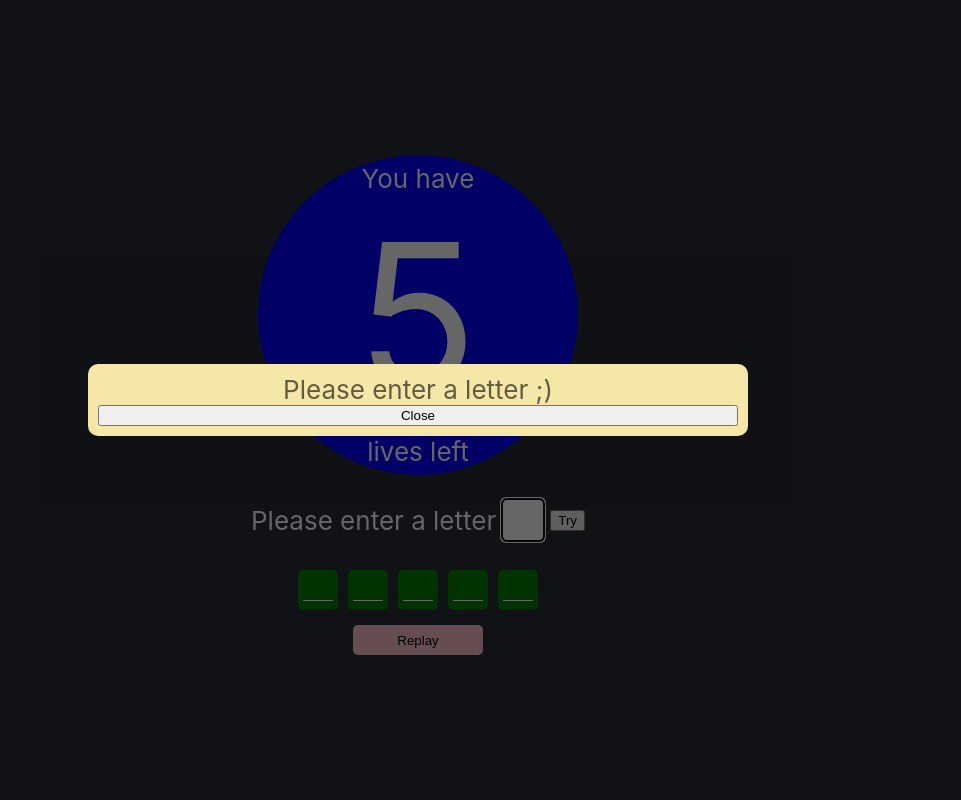
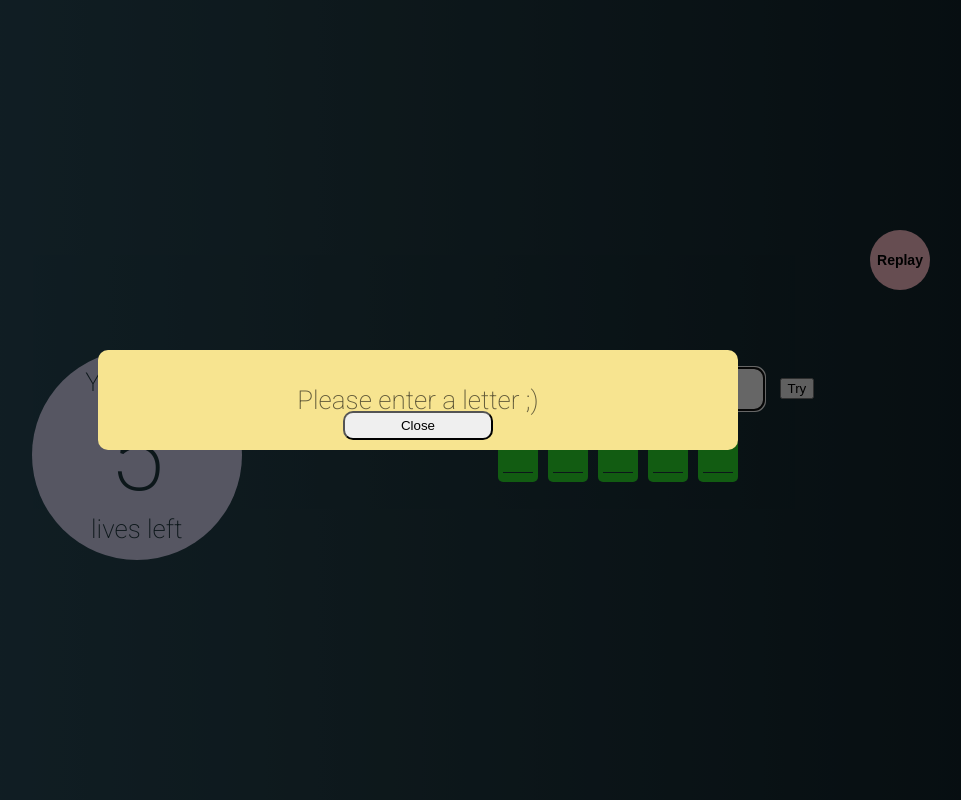
Before and after one commit to aledeloss/hangman-game, a React (Create React App) app: page / in a window 1280 px wide. Both pictures are taken after a click on the button "Try". Shown: the whole page, without its empty margins (222-1183 px from the left). Built offline with nearby package versions, Linux system fonts and the light colour scheme.

Commit message:
added general styles

```diff
--- a/src/App.css
+++ b/src/App.css
@@ -1,24 +1,25 @@
+@import url('https://fonts.googleapis.com/css2?family=Roboto:wght@200&display=swap');
+
 .App {
   text-align: center;
-  background-color: #282c34;
+  background: #0f2027; /* fallback for old browsers */
+  background: -webkit-linear-gradient(
+    to right,
+    #2c5364,
+    #203a43,
+    #0f2027
+  ); /* Chrome 10-25, Safari 5.1-6 */
+  background: linear-gradient(
+    to right,
+    #2c5364,
+    #203a43,
+    #0f2027
+  ); /* W3C, IE 10+/ Edge, Firefox 16+, Chrome 26+, Opera 12+, Safari 7+ */
   min-height: 100vh;
   display: flex;
   flex-direction: column;
   align-items: center;
   justify-content: center;
   font-size: calc(10px + 2vmin);
-  color: white;
+  font-family: 'Roboto', sans-serif;
 }
-
-.App-link {
-  color: #61dafb;
-}
-
-@keyframes App-logo-spin {
-  from {
-    transform: rotate(0deg);
-  }
-  to {
-    transform: rotate(360deg);
-  }
-}
--- a/src/components/Button/Button.scss
+++ b/src/components/Button/Button.scss
@@ -1,7 +1,15 @@
 .button {
     background-color: pink;
-    width: 130px;
-    height: 30px;
+    display: flex;
+    justify-content: center;
+    align-items: center;
+    align-self: flex-end;
+    justify-self: flex-end;
+    margin-bottom: 50px;
+    width: 60px;
+    height: 60px;
     border: none;
-    border-radius: 5px;
+    border-radius: 50%;
+    font-size: 14px;
+    font-weight: 600;
 }
--- a/src/components/FailedLetters/FailedLetters.jsx
+++ b/src/components/FailedLetters/FailedLetters.jsx
@@ -1,15 +1,15 @@
 import Letter from "../Letter/Letter";
 import "./FailedLetters.scss";
 
-const FailedLetters = ({word}) => {
+const FailedLetters = ({failedLetters}) => {
 
-  const letterRender = word.map((letter) => {
+  const letterRender = failedLetters.map((letter) => {
       return(
     <Letter letter={letter} isFailedLetter={true} />
   )});
 
   return (
-    <div className="failedLetters">
+    <div className={`failedLetters ${!failedLetters.length && 'failedLetters--hidden'}`}>
       <div className="failedLetters__title">Failed letters:</div>
       <div className="failerLetters__list">{letterRender}</div>
     </div>
--- a/src/components/FailedLetters/FailedLetters.scss
+++ b/src/components/FailedLetters/FailedLetters.scss
@@ -4,8 +4,13 @@
     align-items: center;
     margin: 10px;
 }
+
 .failerLetters__list {
     display: flex;
     flex-direction: row;
     margin-right: 5px;
 }
+
+.failedLetters--hidden {
+    visibility: hidden;
+}
--- a/src/components/Game/Game.jsx
+++ b/src/components/Game/Game.jsx
@@ -113,12 +113,20 @@ const Game = () => {
     }
   };
   useEffect(() => {
-    inputRef.current.focus()
+    inputRef.current.focus();
   });
-  console.log(Button)
+  console.log(Button);
   return (
     <div className="game">
+      <Button
+        className="replayButton"
+        label="Replay"
+        buttonRef={replayRef}
+        handleClick={handleReplayClick}
+      />
+      <div className="game__container">
         <Hangman lives={lives} />
+        <div className="game__activity">
           <Input
             handleInput={handleSubmit}
             handleChange={handleChange}
@@ -128,10 +136,13 @@ const Game = () => {
             isActive={isActive}
           />
           <Word word={word} input={input} isActive={false} lostGame={true} />
-      {failedLetters[0] && (
-        <FailedLetters word={failedLetters} input={input} lostGame={true} />
-      )}
-      <Button label="Replay" buttonRef={replayRef} handleClick={handleReplayClick} />
+          <FailedLetters
+            failedLetters={failedLetters}
+            input={input}
+            lostGame={true}
+          />
+        </div>
+      </div>
       <Modal show={show} handleClose={hideModal} content={modalContent} />
     </div>
   );
--- a/src/components/Game/Game.scss
+++ b/src/components/Game/Game.scss
@@ -3,4 +3,13 @@
     flex-direction: column;
     justify-content: center;
     align-items: center;
+    overflow-x: scroll;
 }
+
+.game__container {
+    display: flex;
+    align-items: center;
+    flex-direction: row;
+    width: 80vw;
+    justify-content: space-around;
+}
--- a/src/components/Hangman/Hangman.scss
+++ b/src/components/Hangman/Hangman.scss
@@ -1,9 +1,10 @@
 .hangman{
     border-radius: 100%;
-    background-color: blue;
-    height: 300px;
-    width: 300px;
-    padding: 10px;
+    height: 150px;
+    min-width: 150px;
+    background-color: #D8D8F6;
+    color: #203a43;
+    padding: 30px;
     display: flex;
     flex-direction: column;
     justify-content: center;
@@ -12,5 +13,5 @@
 }
 
 .hangman__number {
-    font-size: 200px;
+    font-size: 100px;
 }
--- a/src/components/Input/Input.scss
+++ b/src/components/Input/Input.scss
@@ -3,13 +3,16 @@
     flex-direction: row;
     align-items: center;
     height: 70px;
+    border-radius: 3px;
 }
 .input__letter-input {
     width: 30px;
     height: 30px;
-    border-radius: 5px;
+    border-radius: 10px;
     padding: 5px;
-    margin: 5px;
+    margin: 15px;
+    font-size: 20px;
+    float: none;
 }
 
 .input--ended {
--- a/src/components/Letter/Letter.scss
+++ b/src/components/Letter/Letter.scss
@@ -5,17 +5,18 @@
     height: 30px;
     border-radius: 5px;
     padding: 5px;
+    padding-top: 8px;
     margin: 5px;
-    background-color: green;
-    // background-color: $letter;
+    color: #203a43;
+    background-color: rgb(45, 230, 45);
 }
 
 .letter__content {
     height: 25px;
-    border-bottom: solid white 1px;
+    border-bottom: solid #203a43 1px;
     margin-bottom: 5px;
 }
 
 .letter__content--failed-letter {
-    background-color: red;
+    background-color: rgb(247, 188, 188);
 }
--- a/src/components/Modal/Modal.jsx
+++ b/src/components/Modal/Modal.jsx
@@ -7,7 +7,7 @@ const Modal = ({ handleClose, show, content }) => {
     <div className={showHideClassName}>
       <section className="modal__main">
         {content}
-        <button type="button" onClick={handleClose}>
+        <button className="modal__button" type="button" onClick={handleClose}>
           Close
         </button>
       </section>
--- a/src/components/Modal/Modal.scss
+++ b/src/components/Modal/Modal.scss
@@ -10,16 +10,26 @@
   .modal__main {
     position:fixed;
     display: flex;
+    justify-content: center;
+    align-items: center;
     flex-direction: column;
-    background: rgb(245, 231, 168);
+    background: rgb(247, 228, 144);
     width: 50%;
-    height: auto;
-    padding: 10px;
+    min-height: 100px;
     border-radius: 10px;
     top:50%;
     left:50%;
     transform: translate(-50%,-50%);
     color: rgba(0, 0, 0, 0.6);
+  }
+
+  .modal__button {
+    position: fixed;
+    bottom: 10px;
+    width: 150px;
+    padding: 5px;
+    height: auto;
+    border-radius: 10px;
   }
 
   .modal--display-block {
```
Also changed, not shown: 1 other file (tests, documents, lock files or other folders). Lines whose indentation alone changed are shown as unchanged.
